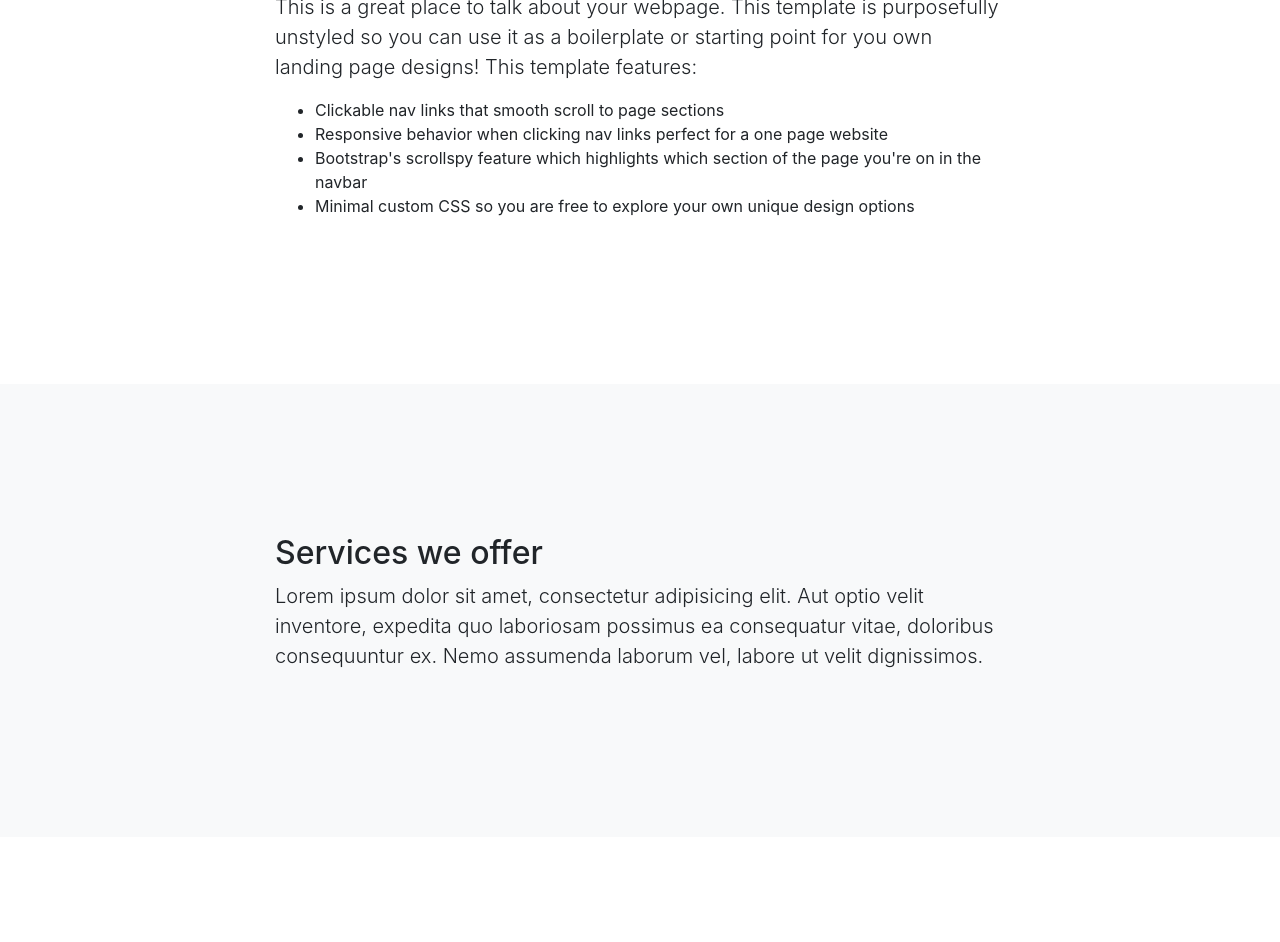
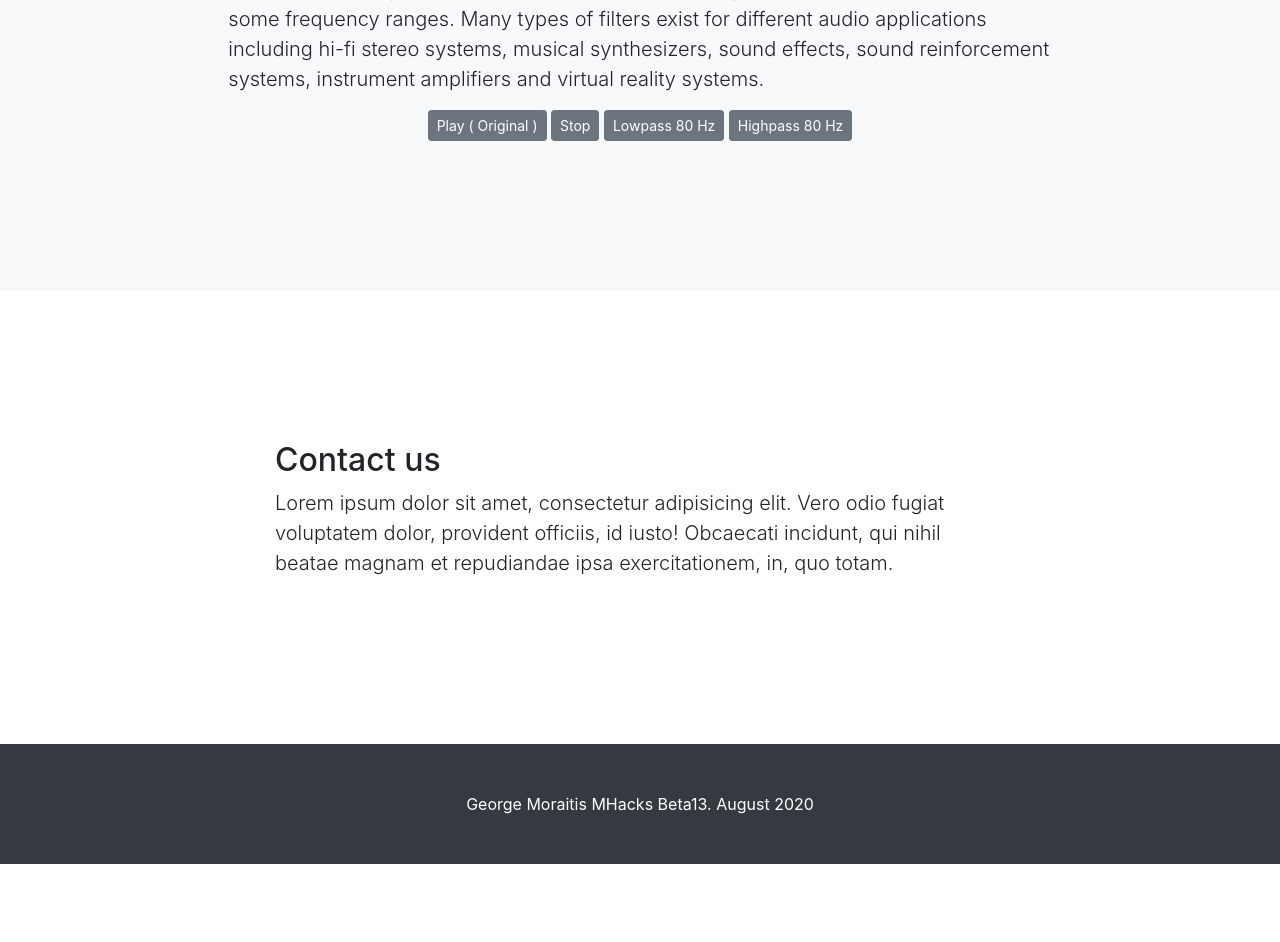
Before and after one commit to gmoraitis/MHacks_Filtering_A_Drum_Loop, a website with bundled scripts: page index.html in a window 1280 px wide. Shown: the part 610-1552 px from the top of the page. After the commit the page ends 1474 px from the top, so only its background shows below. Built offline with nearby package versions, Linux system fonts and the light colour scheme; files whose address does not match are found by name.

Commit message:
Added header image and small refactor changes

```diff
--- a/css/scrolling-nav.css
+++ b/css/scrolling-nav.css
@@ -5,6 +5,7 @@
  */
 header {
   padding: 156px 0 100px;
+  background: url("../console.jpg");
 }
 
 section {
--- a/index.html
+++ b/index.html
@@ -8,7 +8,8 @@
   <meta name="description" content="">
   <meta name="author" content="">
 
-  <title>Scrolling Nav - Start Bootstrap Template</title>
+  <title>Filtering a drum loop-George Moraitis
+  </title>
 
   <!-- Bootstrap core CSS -->
   <link href="vendor/bootstrap/css/bootstrap.min.css" rel="stylesheet">
@@ -25,8 +26,9 @@
   <!-- Navigation -->
   <nav class="navbar navbar-expand-lg navbar-dark bg-dark fixed-top" id="mainNav">
     <div class="container">
-      <a class="navbar-brand js-scroll-trigger" href="#page-top">Start Bootstrap</a>
-      <button class="navbar-toggler" type="button" data-toggle="collapse" data-target="#navbarResponsive" aria-controls="navbarResponsive" aria-expanded="false" aria-label="Toggle navigation">
+      <a class="navbar-brand js-scroll-trigger" href="#page-top">Filtering a Drum Loop</a>
+      <button class="navbar-toggler" type="button" data-toggle="collapse" data-target="#navbarResponsive"
+        aria-controls="navbarResponsive" aria-expanded="false" aria-label="Toggle navigation">
         <span class="navbar-toggler-icon"></span>
       </button>
       <div class="collapse navbar-collapse" id="navbarResponsive">
@@ -46,47 +48,52 @@
   </nav>
 
   <header class="bg-primary text-white">
+
     <div class="container text-center">
-      <h1>Welcome to Scrolling Nav</h1>
-      <p class="lead">A landing page template freshly redesigned for Bootstrap 4</p>
+      <h1>George Moraitis MHacks</h1>
+      <p class="lead">A landing page for representing my submission</p>
     </div>
-    <button class="btn btn-lg btn-secondary"id="play">Play ( Original )</button>
   </header>
 
-  <section id="about">
-    <div class="container">
+  <section id="about" class="bg-light">
+    <div class="container-fluid">
       <div class="row">
         <div class="col-lg-8 mx-auto">
-          <h2>About this page</h2>
-          <p class="lead">This is a great place to talk about your webpage. This template is purposefully unstyled so you can use it as a boilerplate or starting point for you own landing page designs! This template features:</p>
-          <ul>
-            <li>Clickable nav links that smooth scroll to page sections</li>
-            <li>Responsive behavior when clicking nav links perfect for a one page website</li>
-            <li>Bootstrap's scrollspy feature which highlights which section of the page you're on in the navbar</li>
-            <li>Minimal custom CSS so you are free to explore your own unique design options</li>
-          </ul>
+          <h2>Filtering a Drum Loop</h2>
+          <p class="lead">An audio filter is a frequency dependent amplifier circuit,
+            working in the audio frequency range, 0 Hz to beyond 20 kHz.
+            Audio filters can amplify (boost), pass or attenuate (cut) some frequency ranges.
+            Many types of filters exist for different audio applications including hi-fi stereo systems,
+            musical synthesizers, sound effects, sound reinforcement systems,
+            instrument amplifiers and virtual reality systems.
+          </p>
+          <div class="row text-center">
+            <div class="col-lg-8 mx-auto">
+            <button type="button" class="btn btn-sm btn-secondary" id="play" aria-pressed="true">Play ( Original
+              )</button>
+            <button type="button" class="btn btn-sm btn-secondary" id="stop" aria-pressed="true">Stop</button>
+            <button type="button" class="btn btn-sm btn-secondary" id="lowpass" aria-pressed="true">Lowpass 80
+              Hz</button>
+            <button type="button" class="btn btn-sm btn-secondary" id="highpass" aria-pressed="true">Highpass 80
+              Hz</button>
+          </div>
+        </div>
+
         </div>
       </div>
     </div>
   </section>
 
-  <section id="services" class="bg-light">
-    <div class="container">
-      <div class="row">
-        <div class="col-lg-8 mx-auto">
-          <h2>Services we offer</h2>
-          <p class="lead">Lorem ipsum dolor sit amet, consectetur adipisicing elit. Aut optio velit inventore, expedita quo laboriosam possimus ea consequatur vitae, doloribus consequuntur ex. Nemo assumenda laborum vel, labore ut velit dignissimos.</p>
-        </div>
-      </div>
-    </div>
-  </section>
+
 
   <section id="contact">
     <div class="container">
       <div class="row">
         <div class="col-lg-8 mx-auto">
           <h2>Contact us</h2>
-          <p class="lead">Lorem ipsum dolor sit amet, consectetur adipisicing elit. Vero odio fugiat voluptatem dolor, provident officiis, id iusto! Obcaecati incidunt, qui nihil beatae magnam et repudiandae ipsa exercitationem, in, quo totam.</p>
+          <p class="lead">Lorem ipsum dolor sit amet, consectetur adipisicing elit. Vero odio fugiat voluptatem dolor,
+            provident officiis, id iusto! Obcaecati incidunt, qui nihil beatae magnam et repudiandae ipsa
+            exercitationem, in, quo totam.</p>
         </div>
       </div>
     </div>
@@ -95,7 +102,7 @@
   <!-- Footer -->
   <footer class="py-5 bg-dark">
     <div class="container">
-      <p class="m-0 text-center text-white">Copyright &copy; Your Website 2020</p>
+      <p class="m-0 text-center text-white">George Moraitis MHacks Beta13. August 2020</p>
     </div>
     <!-- /.container -->
   </footer>
```
Also changed, not shown: console.jpg (added).
